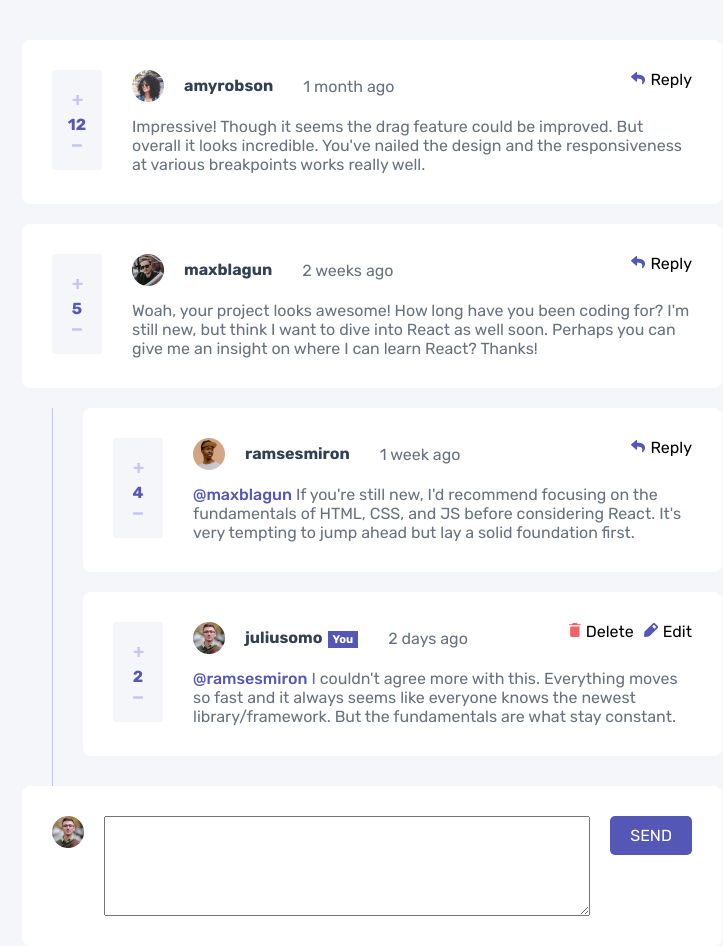
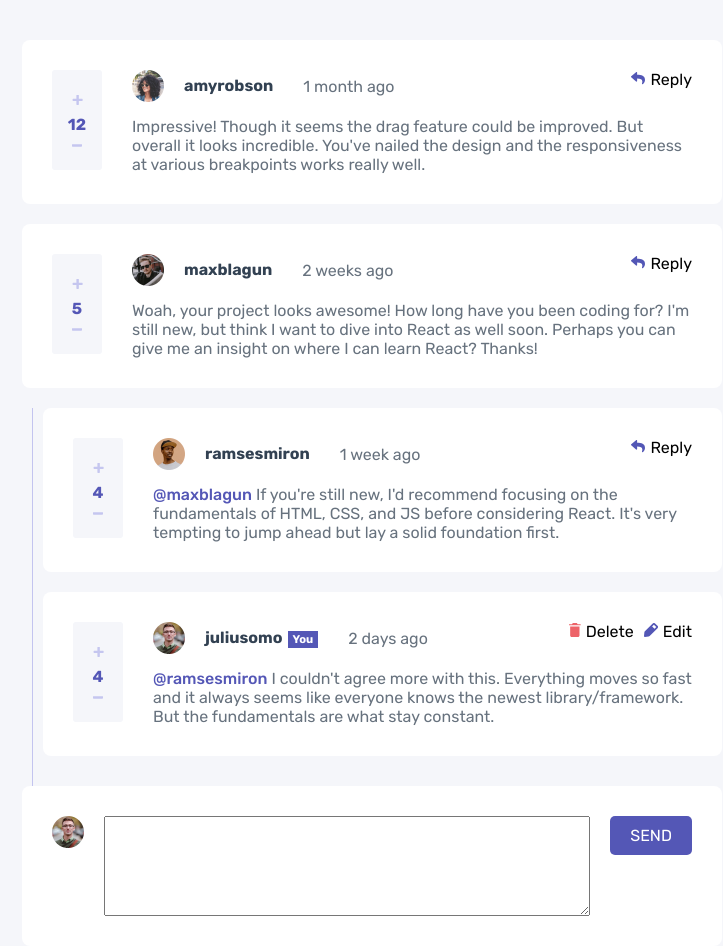
Before and after one commit to Harsh-garg-coder/interactive-comments-section, a React (Create React App) app: page / in a window 1280 px wide. Shown: the whole page, without its empty margins (268-991 px from the left). Built offline with nearby package versions, Linux system fonts and the light colour scheme; the HTML template or start-up script is replaced by a standard one.

Commit message:
changed the logic from 2 level replies to nested replies

```diff
--- a/public/index.html
+++ b/public/index.html
@@ -24,6 +24,7 @@
       work correctly both with client-side routing and a non-root public URL.
       Learn how to configure a non-root public URL by running `npm run build`.
     -->
+    <link rel="icon" type="image/x-icon" href="/favicon.ico">
     <title>React App</title>
   </head>
   <body>
--- a/src/App.css
+++ b/src/App.css
@@ -58,7 +58,6 @@
   cursor: pointer;
 }
 
-
 @media only screen and (max-width: 740px) {
   .app-container {
     width: 95%;
--- a/src/App.js
+++ b/src/App.js
@@ -1,23 +1,14 @@
 import { useEffect, useState } from 'react';
 import './App.css';
-import data from "./data";
+import { currentUserData , commentsData } from './data';
 import Comments from "./components/Comments";
 import AddNewComment from "./components/AddNewComment";
 import uuid from "react-uuid";
 import Modal from "./components/Modal";
 import crossIcon from "./images/icon-cross.png";
 
-let initialData = localStorage.getItem("interactive-comment-section-data");
-
-if(!initialData) {
-  initialData = data;
-} else {
-  initialData = JSON.parse(initialData);
-}
-
 export default function App() {
-  const [comments, setComments] = useState(initialData.comments);
-  const [currentUser, setCurrentUser] = useState(initialData.currentUser);
+  const [comments, setComments] = useState(commentsData);
   const [showModal, setShowModal] = useState(false);
   const [idOfCommentToDelete, setIdOfCommentToDelete] = useState(null);
   const [parentIdOfCommentToDelete, setParentIdOfCommentToDelete] = useState(null);
@@ -28,17 +19,23 @@ export default function App() {
     try {
       if(!text) return;
 
+      const commentId = uuid();
+
       const newComment = {
-        "id": uuid(),
+        "id": commentId,
         "content": text,
         "score": 0,
-        "user": {...currentUser},
-        "replies": [],
+        "user": {...currentUserData}
       };
 
       setComments((prevComments) => {
-        return [...prevComments, newComment];
+        const newComments = {...prevComments};
+
+        newComments[null].push(newComment);
+
+        return newComments;
       });
+
     } catch(error) {
       console.log(error);
     }
@@ -47,38 +44,21 @@ export default function App() {
   const deleteComment = function () {
     try {
       const id = idOfCommentToDelete;
-      const parentId = parentIdOfCommentToDelete;
+      const parentId = parentIdOfCommentToDelete ?? null;
+
 
       setPrevComments(comments);
 
-      if(parentId) {
-        // deleting reply
-        setComments((currentComments) => {
-          return currentComments.map((currentComment) => {
-            if(currentComment.id !== parentId) {
-              return currentComment;
-            }
+      setComments((prevComments) => {
+        const newComments = {...prevComments};
 
-            const newComment = {...currentComment};
-            newComment.replies = newComment.replies.filter((currentReply) => {
-              if(currentReply.id === id) return false;
+        newComments[parentId] = newComments[parentId].filter((currentComment) => {
+          if(currentComment.id === id) return false;
           return true;
         });
 
-            return newComment;
-          })
+        return newComments;
       });
-
-      } else {
-        // deleting comment
-        setComments((prevComments) => {
-          return prevComments.filter((currentComment) => {
-            if(currentComment.id === id) return false;
-            return true;
-          })
-        });
-
-      }
 
       setShowUndoButton(true);
 
@@ -92,60 +72,39 @@ export default function App() {
   }
 
   const sortCommentsOnVotes = function () {
+    try {
       setComments((currentComments) => {
-      return currentComments.sort((a, b) => {
+        const newComments = {...currentComments};
+
+        for(let parentId in newComments) {
+          newComments[parentId] = newComments[parentId].sort((a, b) => {
             return -(a.score - b.score);
+          })
+        }
+
+        return newComments;
       });
-    })
+    } catch(error) {
+      console.log(error);
+    }
   }
 
   const changeVote = function (count, id, parentId) {
     try {
-      if(parentId) {
-        // changing the vote of reply
-        setComments((currentComments) => {
-          return currentComments.map((currentComment) => {
-            if(currentComment.id !== parentId) {
-              return currentComment;
-            }
+      parentId = parentId ?? null;
 
-            const newComment = {...currentComment};
+      setComments((prevComments) => {
+        const newComments = {...prevComments};
 
-            newComment.replies = newComment.replies.map((currentReply) => {
-              if(currentReply.id === id) {
-                const newReply = {...currentReply};
-
-                if(newReply.score === 0 && count === -1) return newReply;
-
-                newReply.score += count;
-
-                return newReply;
-              }
-
-              return currentReply;
-            });
-
-            return newComment;
-          })
-        });
-
-      } else {
-        //  changing the vote of a comment
-        setComments((currentComments) => {
-          return currentComments.map((currentComment) => {
+        newComments[parentId] = newComments[parentId].map((currentComment) => {
           if(currentComment.id === id) {
-              const newComment = {...currentComment};
-
-              if(newComment.score === 0 && count === -1) return newComment;
-
-              newComment.score += count;
-              return newComment;
+            return {...currentComment, score : currentComment.score + count}
           }
           return currentComment;
         });
+
+        return newComments;
       });
-      }
-
       sortCommentsOnVotes();
     } catch(error) {
       console.log(error);
@@ -154,88 +113,60 @@ export default function App() {
 
   const updateContent = function (newContent, id, parentId) {
     try {
-      if(parentId) {
-        // update reply
-        setComments((currentComments) => {
-          return currentComments.map((currentComment) => {
+      parentId = parentId ?? null;
 
-            if(currentComment.id !== parentId) {
+      setComments((prevComments) => {
+        const newComments = {...prevComments};
+
+        newComments[parentId] = newComments[parentId].map((currentComment) => {
+          if(currentComment.id !== id) return currentComment;
+
+          currentComment.content = newContent;
           return currentComment;
-            }
-
-            const newComment = {...currentComment};
-
-            newComment.replies = newComment.replies.map((currentReply) => {
-              if(currentReply.id !== id) {
-                return currentReply;
-              }
-
-              const newReply = {...currentReply};
-
-              newReply.content = newContent;
-
-              return newReply;
         });
 
-            return newComment;
-          })
-        })
-      } else {
-        //  update comment
-        setComments((currentComments) => {
-          return currentComments.map((currentComment) => {
-            if(currentComment.id !== id) {
-              return currentComment;
-            }
-
-            const newComment = {...currentComment};
-            newComment.content = newContent;
-
-            return newComment;
-          })
-        })
-      }
+        return newComments;
+      });
     } catch(error) {
-
+      console.log(error);
     }
   }
 
-  const addReply = function (content, replyingTo, commentId) {
+  const addReply = function (content, parentUserName, parentId) {
     try{
       if(!content) return;
-      setComments((currentComments) => {
-        return currentComments.map((currentComment) => {
-          if(currentComment.id !== commentId) {
-            return currentComment;
-          }
-
-          const newComment = {...currentComment};
 
       const newReply = {
         "id": uuid(),
         "content": content,
         "score": 0,
-            "replyingTo": replyingTo,
-            "user": currentUser
+        "replyingTo": parentUserName,
+        "user": currentUserData
       }
 
-          newComment.replies = [...newComment.replies, newReply];
+      setComments((prevComments) => {
+        const newComments = {...prevComments};
 
-          return newComment;
+        if(!newComments[parentId]) {
+          newComments[parentId] = [];
+        }
+
+        newComments[parentId].push(newReply);
+
+        return newComments;
       });
-      })
     } catch(error) {
       console.log(error);
     }
   }
 
   const undoDelete = function () {
-    setComments([...prevComments]);
+    try {
+      setComments({...prevComments});
       setShowUndoButton(false);
+    } catch(error) {
+      console.log(error);
     }
-
-  const hideUndoButton = function () {
-    setShowUndoButton(false);
   }
 
   useEffect(() => {
@@ -248,6 +179,8 @@ export default function App() {
     }
   }, [showUndoButton])
 
+  const rootComments = comments[null];
+
   return (
     <div className="app-container">
       {
@@ -259,24 +192,25 @@ export default function App() {
           >Undo Delete</button>
           <img
             src = {crossIcon}
-            onClick = {hideUndoButton}
+            onClick = {() => setShowUndoButton(false)}
           />
         </div>
       }
+
       <Comments
+        rootComments = {rootComments}
         comments = {comments}
-        deleteComment = {() => setShowModal(true)}
+        showDeleteModal = {() => setShowModal(true)}
         setIdOfCommentToDelete = {setIdOfCommentToDelete}
         setParentIdOfCommentToDelete = {setParentIdOfCommentToDelete}
         changeVote = {changeVote}
-        currentUser = {currentUser}
+        currentUser = {currentUserData}
         updateContent = {updateContent}
-        profileUrl = {currentUser.image.webp}
         addReply = {addReply}
       />
 
       <AddNewComment
-        profileUrl = {currentUser.image.webp}
+        profileUrl = {currentUserData.image.webp}
         add = {addComment}
       />
 
--- a/src/components/Comments.js
+++ b/src/components/Comments.js
@@ -5,56 +5,39 @@ export default function Comments(props) {
     const handleDelete = function (id, parentId) {
         props.setIdOfCommentToDelete(id);
         props.setParentIdOfCommentToDelete(parentId)
-        props.deleteComment();
+        props.showDeleteModal();
     }
 
     return (
         <div className = {styles["comments-container"]}>
             {
-                props.comments.map((currentComment) => {
-                    return (
+                props.rootComments.map((currentComment) => {
+                     return (
                         <div
                             key = {currentComment.id}
                         >
                             <Comment
                                 isCurrentUser = {props.currentUser.username === currentComment.user.username}
                                 commentData = {currentComment}
-                                // deleteComment = {() => props.deleteComment(currentComment.id)}
-                                deleteComment = {props.deleteComment}
-                                setIdOfCommentToDelete = {props.setIdOfCommentToDelete}
-                                setParentIdOfCommentToDelete = {props.setParentIdOfCommentToDelete}
-                                upVote = {() => props.changeVote(1, currentComment.id)}
-                                downVote = {() => props.changeVote(-1, currentComment.id)}
-                                handleDelete = {() => handleDelete(currentComment.id)}
-                                updateContent = {(newContent) => props.updateContent(newContent, currentComment.id)}
+                                upVote = {() => props.changeVote(1, currentComment.id, props.parentCommentId)}
+                                downVote = {() => props.changeVote(-1, currentComment.id, props.parentCommentId)}
+                                handleDelete = {() => handleDelete(currentComment.id, props.parentCommentId)}
+                                updateContent = {(newContent) => props.updateContent(newContent, currentComment.id, props.parentCommentId)}
                                 addReply = {(content) => props.addReply(content, currentComment.user.username, currentComment.id)}
-                                profileUrl = {props.profileUrl}
+                                profileUrl = {props.currentUser.image.webp}
                             />
                             {
-                                currentComment.replies.length > 0 &&
+                                props.comments[currentComment.id] &&
                                 <div className = {styles["replies-container"]}>
-                                    {
-                                        currentComment.replies.map((currentReply) => {
-                                            return (
-                                                <Comment
-                                                    isCurrentUser = {props.currentUser.username === currentReply.user.username}
-                                                    commentData = {currentReply}
-                                                    deleteComment = {() => props.deleteComment(currentReply.id, currentComment.id)}
-                                                    upVote = {() => props.changeVote(1, currentReply.id, currentComment.id)}
-                                                    downVote = {() => props.changeVote(-1, currentReply.id, currentComment.id)}
-                                                    setIdOfCommentToDelete = {props.setIdOfCommentToDelete}
-                                                    setParentIdOfCommentToDelete = {props.setParentIdOfCommentToDelete}
-                                                    handleDelete = {() => handleDelete(currentReply.id, currentComment.id)}
-                                                    updateContent = {(newContent) => props.updateContent(newContent, currentReply.id, currentComment.id)}
-                                                    addReply = {(content) => props.addReply(content, currentReply.user.username, currentComment.id)}
-                                                    profileUrl = {props.profileUrl}
-                                                />
-                                            );
-                                        })
-                                    }
+                                    <Comments
+                                        {...props}
+                                        rootComments = {props.comments[currentComment.id]}
+                                        parentCommentId = {currentComment.id}
+                                    />
                                 </div>
+
                             }
-                        </div>
+                            </div>
                     )
                 })
             }
--- a/src/data.js
+++ b/src/data.js
@@ -2,15 +2,17 @@ import juliusomo from "./images/avatars/image-juliusomo.webp";
 import amyrobson from "./images/avatars/image-amyrobson.webp";
 import maxblagun from "./images/avatars/image-maxblagun.webp";
 import ramsesmiron from "./images/avatars/image-ramsesmiron.webp";
-const data = {
-  "currentUser": {
+
+export const currentUserData = {
   "image": {
     "png": "./images/avatars/image-juliusomo.png",
     "webp": juliusomo
   },
   "username": "juliusomo"
-  },
-  "comments": [
+}
+
+export const commentsData = {
+  null : [
     {
       "id": 1,
       "content": "Impressive! Though it seems the drag feature could be improved. But overall it looks incredible. You've nailed the design and the responsiveness at various breakpoints works really well.",
@@ -22,8 +24,7 @@ const data = {
           "webp": amyrobson
         },
         "username": "amyrobson"
-      },
-      "replies": []
+      }
     },
     {
       "id": 2,
@@ -36,8 +37,11 @@ const data = {
           "webp": maxblagun
         },
         "username": "maxblagun"
-      },
-      "replies": [
+      }
+    }
+  ],
+
+  2 : [
     {
       "id": 3,
       "content": "If you're still new, I'd recommend focusing on the fundamentals of HTML, CSS, and JS before considering React. It's very tempting to jump ahead but lay a solid foundation first.",
@@ -56,7 +60,7 @@ const data = {
       "id": 4,
       "content": "I couldn't agree more with this. Everything moves so fast and it always seems like everyone knows the newest library/framework. But the fundamentals are what stay constant.",
       "createdAt": "2 days ago",
-          "score": 2,
+      "score": 4,
       "replyingTo": "ramsesmiron",
       "user": {
         "image": {
@@ -67,8 +71,4 @@ const data = {
       }
     }
   ]
-    }
-  ]
-}
-
-export default data;
+};
--- a/src/styles/Comments.module.css
+++ b/src/styles/Comments.module.css
@@ -1,14 +1,6 @@
-
 .replies-container {
-    margin-left:30px;
-    padding-left:30px;
+    margin-left:10px;
+    padding-left:10px;
     padding-bottom:10px;
     border-left:1px solid var(--light-grayish-blue);
 }
-
-@media only screen and (max-width: 640px) {
-    .replies-container {
-        margin-left:15px;
-        padding-left:15px;
-    }
-}
```
Also changed, not shown: src/components/Comment.js (+2 -13 lines), src/images/favicon-32x32.png (deleted), 1 other file (tests, documents, lock files or other folders). Lines whose indentation alone changed are shown as unchanged.
